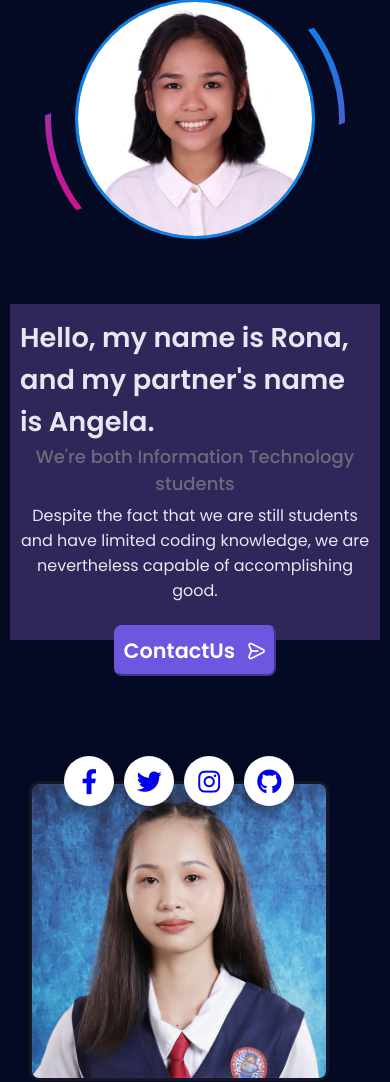
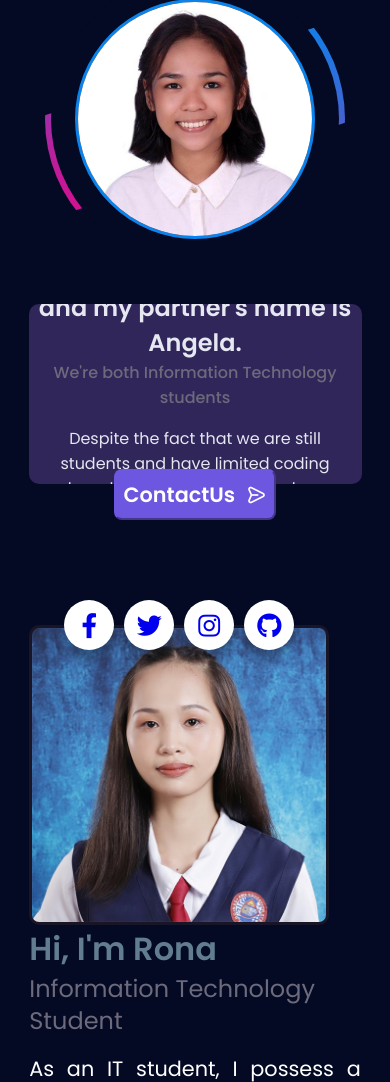
Before and after one commit to Roonnnaaaa/Balangat_Hugo_Web_Profile, a PHP site: page / in a window 390 px wide. Shown: the part 486-1568 px from the top of the page. Run offline with PHP 8.4, Linux system fonts and the light colour scheme.

Commit message:
adjusted size of home_data for mobile device

```diff
--- a/css/main.css
+++ b/css/main.css
@@ -303,29 +303,67 @@ nav ul li a:active{
     text-align: center;
     padding: 10px;
     color: #e5e7f1;
+    overflow: hidden;
+
 
 }
-.home_info{
+.home_info {
+    display: flex;
     justify-content: center;
+    align-items: center;
+    flex-direction: column;
     text-align: center;
-    padding:  5px 10px;
+    padding: 5px 10px;
     background-color: #8760c556;
+    border-radius: 10px;
+    width: 650px;
+    height: 180px;
+    overflow: hidden;
+    margin: 0 auto;
+  }
 
-}
-.home_title{
+  @media (max-width: 768px) {
+    .home_info {
+      width: 90%;
+    }
+    .home_.info .home_title h3{
+        font-size: 0.5rem; /* Adjust the font size for mobile devices */
+    }
+  }
+  .home_title {
     font-size: 1.7rem;
     padding-top: 0.5rem;
     text-align: left;
-}
-.home_subtitle{
+  }
+
+  .home_subtitle {
     font-size: 1.125rem;
     color: hsl(var(--hue-color), 8%, 45%);
     font-weight: 500;
-}
-.home_description{
+  }
+
+  .home_description {
     margin-bottom: 2rem;
     margin-top: 0.4rem;
-}
+  }
+
+  @media (max-width: 768px) {
+    .home_title {
+      font-size: 1.5rem; /* Adjust the font size for mobile devices */
+      text-align: center;
+    }
+
+    .home_subtitle {
+      font-size: 1rem; /* Adjust the font size for mobile devices */
+      text-align: center;
+    }
+
+    .home_description {
+      margin: 1rem 0; /* Adjust the margins for mobile devices */
+      text-align: center;
+    }
+  }
+
 .contactus-btn{
     font-size: 1.3rem;
     margin-top: -1rem;
@@ -1152,6 +1190,7 @@ footer {
     list-style: none;
     padding: 0;
     display: flex;
+    justify-content: center;
   }
 
   .social-icons li {
```
